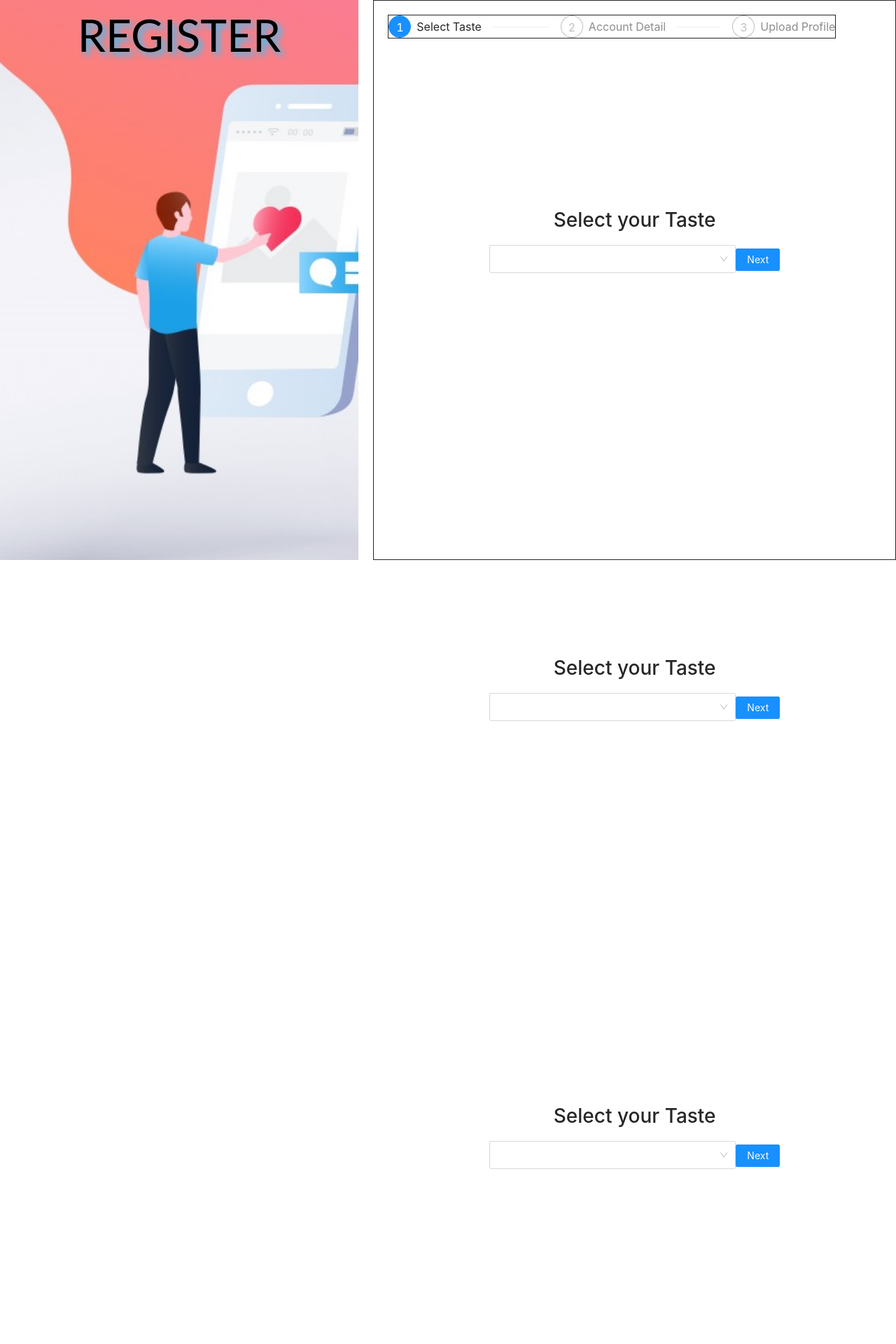
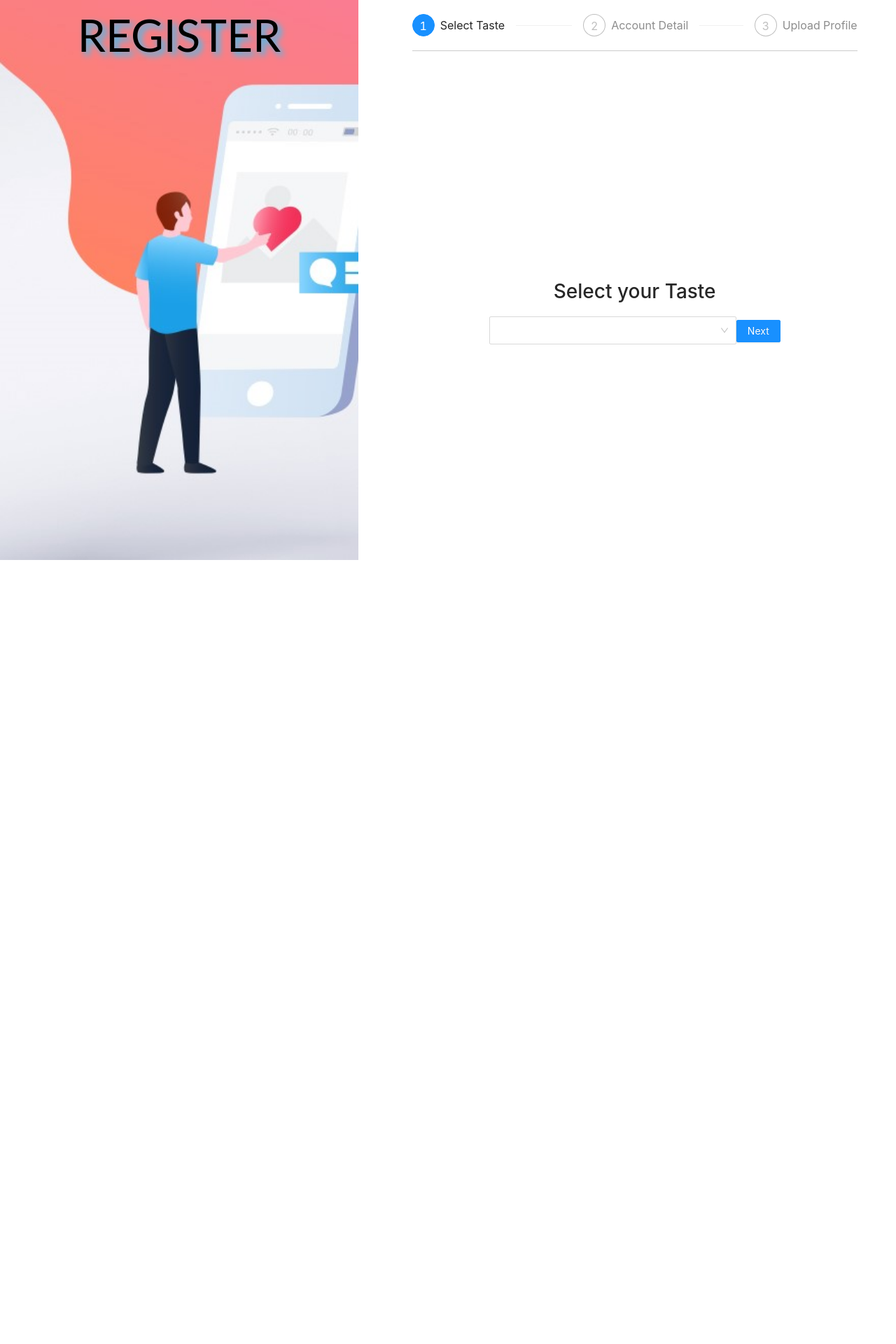
Before and after one commit to WeerayoothM/Dating-project-frontend, a React (Create React App) app: page /register in a window 1280 px wide. Shown: the top 1920 px of the page at 70% size. After the commit the page ends 800 px from the top, so only its background shows below. Built offline with nearby package versions, Linux system fonts and the light colour scheme.

Commit message:
edit register.css

```diff
--- a/src/components/Register/register.css
+++ b/src/components/Register/register.css
@@ -18,6 +18,7 @@
 }
 
 .right-content {
+  margin-top: 50px;
   display: flex;
   justify-content: center;
   align-items: center;
--- a/src/pages/Register.js
+++ b/src/pages/Register.js
@@ -1,5 +1,5 @@
 import React, { useState } from 'react';
-import { Steps, Button, message, Row, Col, notification } from 'antd';
+import { Steps, Button, message, Row, Col, notification, Affix } from 'antd';
 import RegisterForm from '../components/Register/RegisterForm';
 import SelectTaste from '../components/Register/SelectTaste';
 import UploadImage from '../components/Register/UploadImage';
@@ -61,24 +61,23 @@ function Register(props) {
                     <h1 className="welcome-text">REGISTER</h1>
                 </Row>
             </Col>
-            <Col span={14} style={{ height: "100vh", padding: "20px", border: '1px solid' }}>
-                <Row justify="center" style={{ width: '50%', position: 'fixed', zindex: 3, backgroundColor: '#fff', border: '1px solid' }} >
+            <Col span={14} style={{ height: "100vh", padding: "0 20px", width: "100%" }}>
+                {/* <Row justify='center' style={{ height: '60px', padding: '20px 0', backgroundColor: 'white' }} > */}
+                <Affix style={{ width: '90%', margin: '0 auto' }}>
+                    <Row justify="center" style={{ width: '100%', padding: '20px 0', zindex: 10, backgroundColor: '#fff', borderBottom: '1px solid hsl(0,0%,80%)' }} >
                         <Steps current={current}>
                             {steps.map(item => (
                                 <Step key={item.title} title={item.title} />
                             ))}
                         </Steps>
                     </Row>
+                </Affix>
+                {/* </Row> */}
+                <Row justify="center" style={{ width: '100%', display: 'flex', flexDirection: 'column', position: 'relative', zindex: 1, backgroundColor: 'transparent' }} >
                     <div className="right-content">
                         {steps[current].content}
                     </div>
-                <div className="right-content">
-                    {steps[current].content}
-                </div><div className="right-content">
-                    {steps[current].content}
-                </div><div className="right-content">
-                    {steps[current].content}
-                </div>
+                </Row>
 
                 <div className="steps-action">
                     {current > 0 && (
@@ -98,7 +97,7 @@ function Register(props) {
                     )}
                 </div>
             </Col>
-        </Row>
+        </Row >
     )
 }
 
```
Lines whose indentation alone changed are shown as unchanged.
